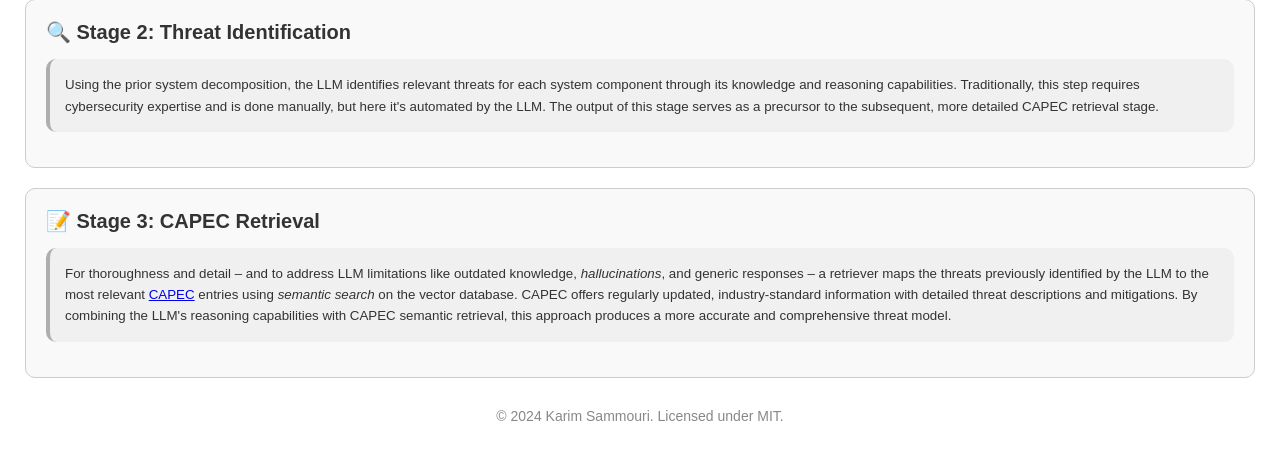
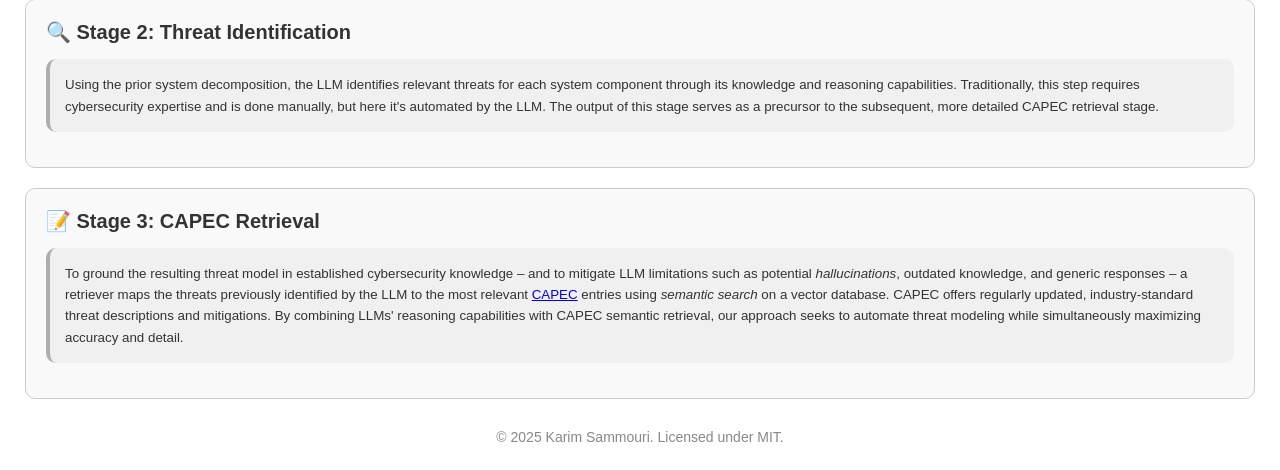
Before and after one commit to karimsammouri/capec_threat_modeling, a Flask app: page / in a window 1280 px wide. Shown: the part 657-1127 px from the top of the page. Before the commit the page ends 1078 px from the top, so only its background shows below. Run offline with Flask 3, Linux system fonts and the light colour scheme.

Commit message:
Update index.html

```diff
--- a/templates/index.html
+++ b/templates/index.html
@@ -77,10 +77,12 @@
         <div id="step-4" class="output-section">
             <h2><span class="no-print">📝</span> Stage 3: CAPEC Retrieval</h2>
             <aside id="retrieve-explanation" class="no-print">
-                For thoroughness and detail – and to address LLM limitations like outdated knowledge, <i>hallucinations</i>, and generic responses –
-                a retriever maps the threats previously identified by the LLM to the most relevant <a href="https://capec.mitre.org/index.html"
-                target="_blank"">CAPEC</a> entries using <i>semantic search</i> on the vector database. CAPEC offers regularly updated, industry-standard information with detailed
-                threat descriptions and mitigations. By combining the LLM's reasoning capabilities with CAPEC semantic retrieval, this approach produces a more accurate and comprehensive threat model.
+                To ground the resulting threat model in established cybersecurity knowledge – and to mitigate LLM limitations such as potential
+                <i>hallucinations</i>, outdated knowledge, and generic responses – a retriever maps the threats previously identified by the LLM
+                to the most relevant <a href="https://capec.mitre.org/index.html" target="_blank"">CAPEC</a> entries using <i>semantic search</i>
+                on a vector database. CAPEC offers regularly updated, industry-standard threat descriptions and mitigations.
+                By combining LLMs' reasoning capabilities with CAPEC semantic retrieval, our approach seeks to automate threat modeling while
+                simultaneously maximizing accuracy and detail.
             </aside>
             <div id="retrieve-spinner" class="spinner"></div>
             <div id="retrieve-options" class="hidden no-print">
@@ -120,7 +122,7 @@
 
         <!-- Footer -->
         <footer>
-            &copy; 2024 Karim Sammouri. Licensed under MIT.
+            &copy; 2025 Karim Sammouri. Licensed under MIT.
         </footer>
     </div>
 
```
